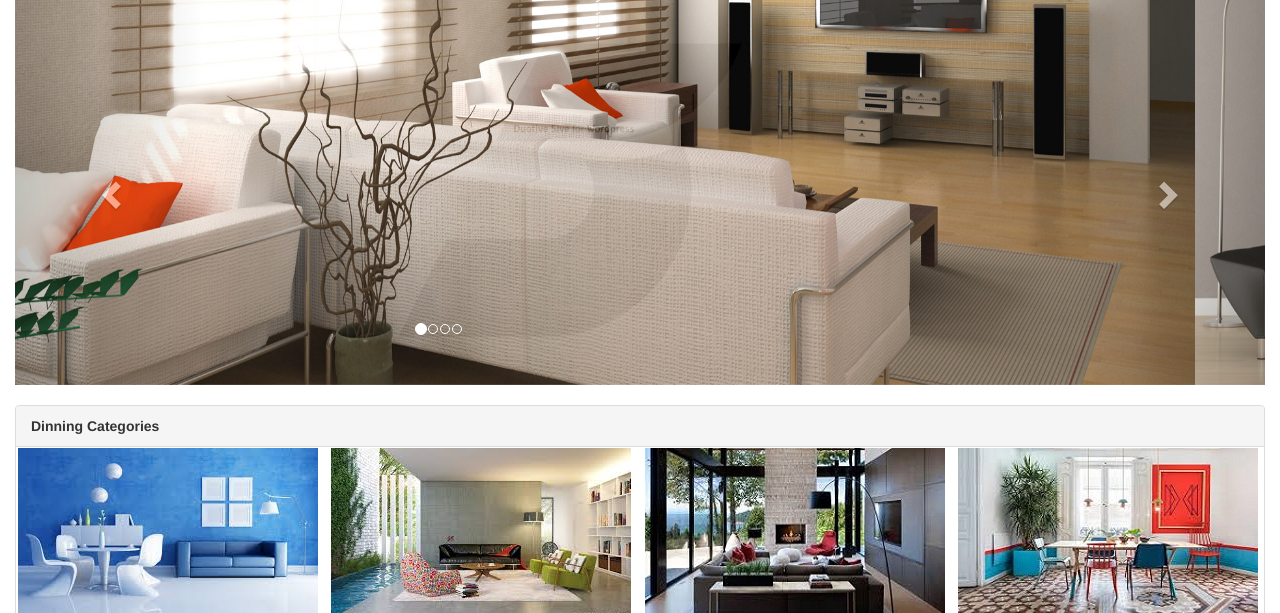
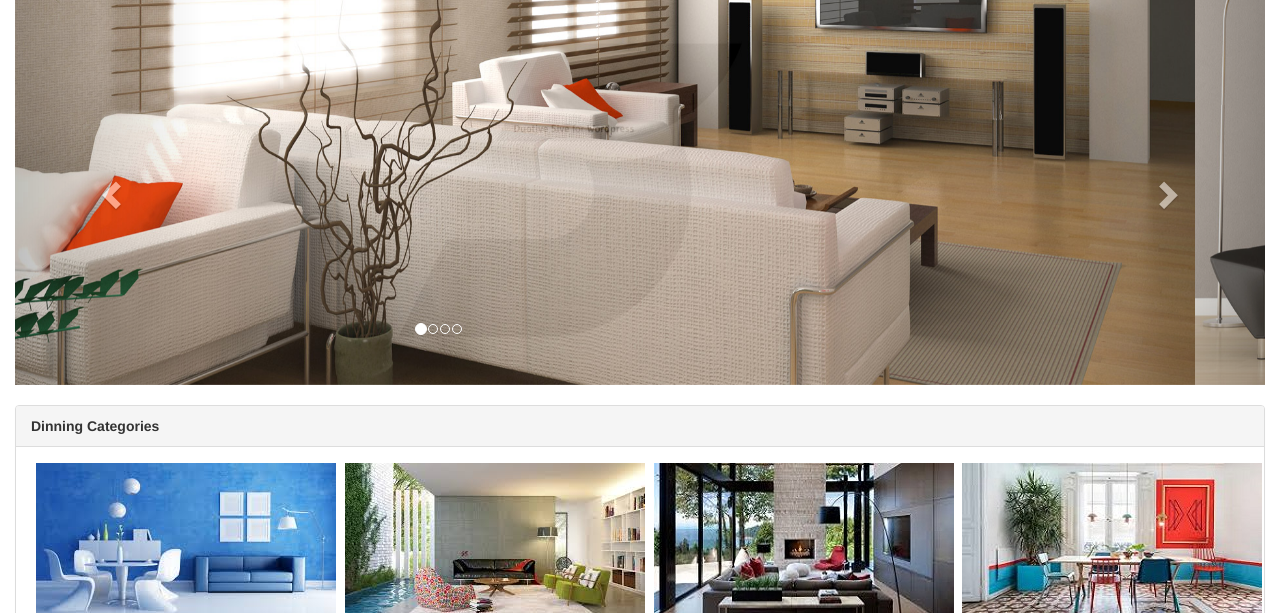
Before and after one commit to narayanbhagat/furnituregallery.com, a plain HTML site: page FurnitureGallery/index.html in a window 1280 px wide. Shown: the part 266-879 px from the top of the page. Drawn offline with nearby package versions, Linux system fonts and the light colour scheme.

Commit message:
margin added in row of dining categories

```diff
--- a/FurnitureGallery/index.html
+++ b/FurnitureGallery/index.html
@@ -104,7 +104,7 @@
 		<div class="panel panel-default">
 			<div class="panel-heading"><strong>Dinning Categories</strong></div>
 			<div class="panel panel-content">
-				<div class="row">
+				<div class="row" style="margin-top: 15px;margin-bottom: 15px;margin-left: 3px">
 					<div class="col-md-12 col-sm-12">
 						<div class="col-md-3 col-sm-3">
 							<div class="img animated rollIn">
```
